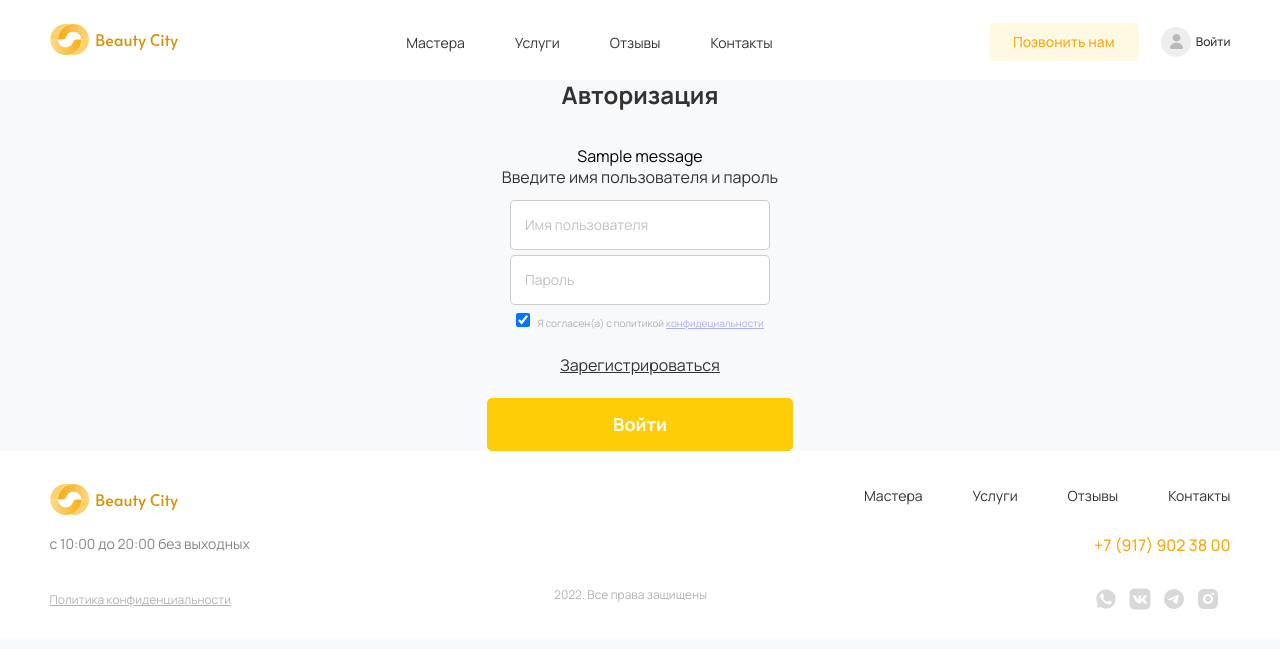
After one commit to VrHb/beauty-service, a Django app: page /login/ in a window 1280 px wide. The commit adds this page. Shown: the top 649 px of the page. Run offline with Django 3.2, Linux system fonts and the light colour scheme; tables that the repository leaves empty hold one stand-in row (values such as "Sample post"); one stand-in notice (Sample message) is shown; parts of the project's set-up code (start-up, migrations or seed data) failed here and were passed over.

Commit message:
Added login view and redirect on this view

```diff
--- a/saloonapp/urls.py
+++ b/saloonapp/urls.py
@@ -18,6 +18,7 @@ urlpatterns = [
     path('', views.index, name='main-view'),
     path('', include(router.urls)),
     path('logout/', views.logout_user, name='logout'),
+    path('login/', views.login_user, name='login-view'),
     path('registration/', views.register_user, name='registration'),
     path('notes/', views.notes, name='notes-view'),
     path('get_blocked_timeslots/', views.get_blocked_timeslots, name='get_blocked_timeslots-api'),
--- a/saloonapp/views.py
+++ b/saloonapp/views.py
@@ -50,7 +50,7 @@ def index(request):
     return render(request, template_name='index.html', context=context)
 
 
-@login_required
+@login_required(login_url='login')
 def notes(request):
     user = request.user
     notes = Note.objects.with_dt().select_related(
@@ -130,13 +130,22 @@ def get_blocked_timeslots(request: Request):
     return Response(blocked_times)
 
 
-def services(request):
-    return render(request, 'service.html', {})
-
-
 def logout_user(request):
     logout(request)
     return redirect('main-view')
+
+
+def login_user(request):
+    if request.method == 'POST':
+        username = request.POST['username']
+        password = request.POST['password']
+        user = authenticate(request, username=username, password=password)
+        if user is not None:
+            login(request, user)
+            return redirect('notes-view')
+        else:
+            messages.success(request, 'Непральвильный логин или пароль, попробуйте еще!')
+    return render(request, 'login.html', {})
 
 
 class SaloonViewSet(viewsets.ReadOnlyModelViewSet):
@@ -173,12 +182,12 @@ class NoteViewSet(viewsets.ModelViewSet):
         return NoteGetSerializer
 
 
-@login_required
+@login_required(login_url='login')
 def service(request):
     return render(request, 'service.html', {})
 
 
-@login_required
+@login_required(login_url='login')
 def service_finally(request: WSGIRequest):
     note_pk = request.COOKIES.get('note_pk', '')
     if not note_pk:
--- /dev/null
+++ b/templates/login.html
@@ -0,0 +1,43 @@
+{% extends 'base.html' %}
+
+{% load static %}
+
+{% block title %}
+<title>Beauty City - Login</title>
+{% endblock %}
+
+{% block content %}
+    <div style="text-align: center;">
+			<div class="popup__title authPopup__title">Авторизация</div>
+      {% if messages %}
+        {% for message in messages %}
+        {{ message }}
+        {% endfor %}
+      {% endif %}
+			<p class="popup__text authPopup__text">Введите имя пользователя и пароль</p>
+      <form  action="" method="POST">
+        {% csrf_token %}
+        <div class="form-floating">
+          <input type="text" name="username" class="contacts__form_iunput" required="" placeholder="Имя пользователя">
+        </div>
+        <div class="form-floating">
+          <input type="password" name="password" class="contacts__form_iunput" required="" placeholder="Пароль">
+        </div>
+        <div class="ckeckbox mb-3">
+          <input type="checkbox" class="contacts__form_checkbox" checked="">
+          <span class="contacts__form_checkboxBlock__intro">Я согласен(а) с политикой <a href="{% static 'Agreement.pdf' %}">конфидециальности</a></span>
+          <br>
+          <br>
+      <a class="popup__text authPopup__text" href="{% url 'registration' %}">Зарегистрироваться</a>
+        </div>
+        <br>
+        <button class="popup__btn authPopup__btn" type="submit">Войти</button>
+			</form>
+    </div>
+{% endblock %}
+
+{% block js %}
+  <script src="{% static 'js/air-datepicker.js' %}"></script>
+  <script src="{% static 'js/jquery.arcticmodal-0.3.min.js' %}"></script>
+  <script src="{% static 'js/main.js' %}"></script>
+{% endblock %}
```
Also changed, not shown: templates/base.html (indentation only).
